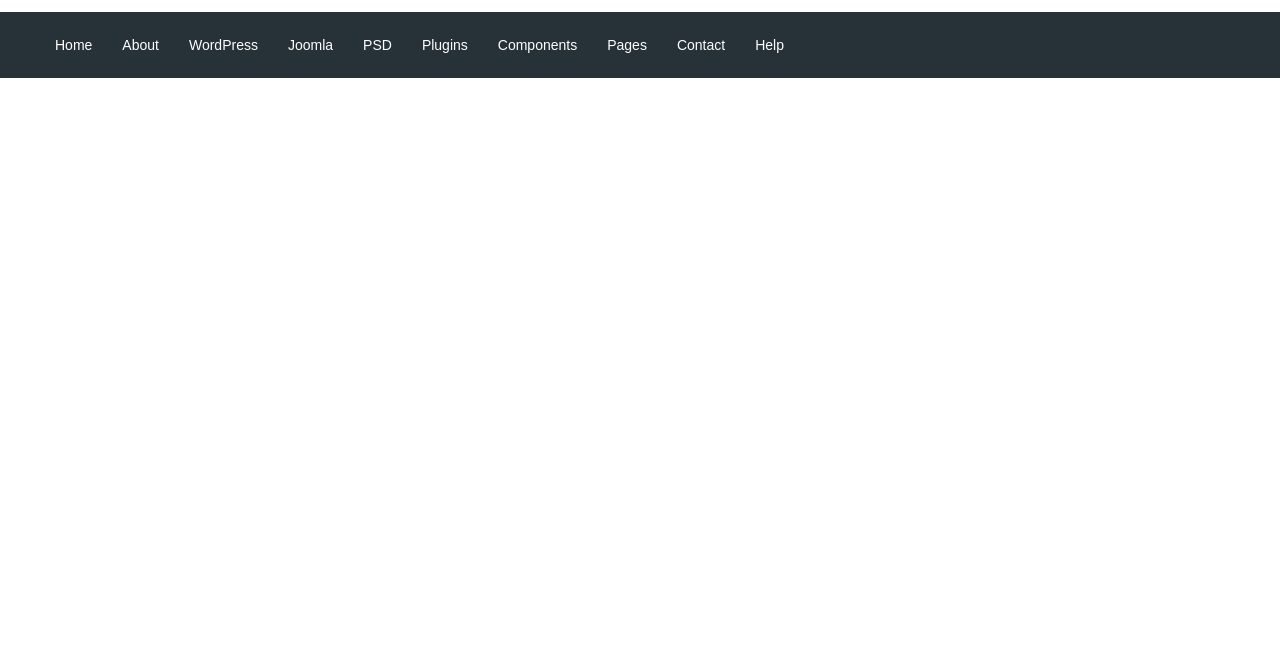
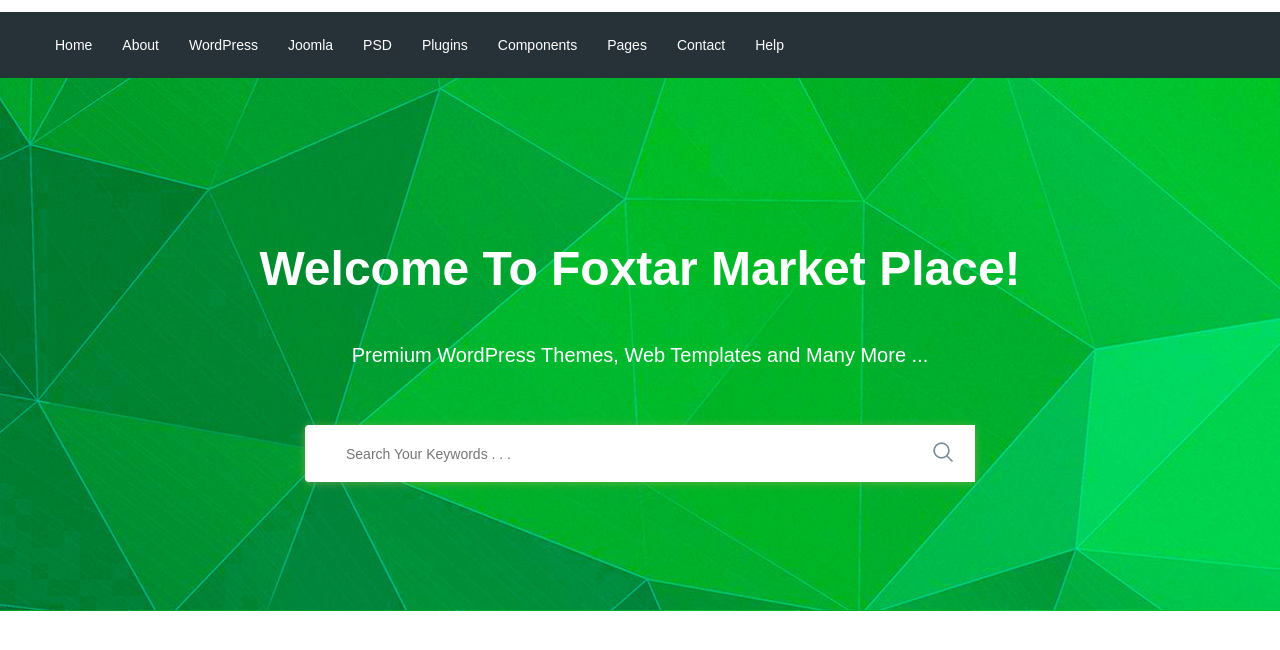
Before and after one commit to AntonKonstantinoff/moderno, a website: page app/index.html in a window 1280 px wide. Shown: the part 82-732 px from the top of the page. Drawn offline with nearby package versions, Linux system fonts and the light colour scheme; files that its build step writes are made by us from their sources.

Commit message:
add section search

```diff
--- a/app/index.html
+++ b/app/index.html
@@ -4,9 +4,10 @@
 <head>
 	<meta charset="UTF-8">
 	<meta name="viewport" content="width=device-width, initial-scale=1.0">
+	<form action="#" method="POST" enctype="multipart/form-data"></form>
 	<link rel="stylesheet" href="css/libs.min.css">
 	<link rel="stylesheet" href="css/style.min.css">
-	<title>Document</title>
+	<title>Moderno</title>
 </head>
 
 <body>
@@ -43,8 +44,17 @@
 		</div>
 	</header>
 
-	<section class="">
-
+	<section class="search" style="background: url(img/bg-search.jpg);">
+		<div class="container">
+			<div class="search__title">Welcome To Foxtar Market Place!</div>
+			<div class="search__subtitle">Premium WordPress Themes, Web Templates and Many More ...</div>
+			<div class="search__form">
+				<form>
+					<input type="text" placeholder="Search Your Keywords . . ." required>
+					<button type="submit"><img src="img/icons/search.png" alt=""></button>
+				</form>
+			</div>
+		</div>
 	</section>
 
 	<script src="https://code.jquery.com/jquery-3.5.1.min.js"
--- a/app/scss/_fonts.scss
+++ b/app/scss/_fonts.scss
@@ -1,20 +1,20 @@
 @font-face {
 	font-family: "Roboto-Regular", sans-serif;
-	src: url("./fonts/Roboto-Regular.woff") format("woff"), url("./fonts/Roboto-Regular.woff2") format("woff2");
-	font-weight: normal;
+	src: url("../fonts/Roboto-Regular.woff") format("woff"), url("../fonts/Roboto-Regular.woff2") format("woff2");
+	font-weight: 400;
 	font-style: normal;
 }
 
 @font-face {
 	font-family: "Roboto-Medium", sans-serif;
-	src: url("./fonts/Roboto-Medium.woff") format("woff"), url("./fonts/Roboto-Medium.woff2") format("woff2");
-	font-weight: normal;
+	src: url("../fonts/Roboto-Medium.woff") format("woff"), url("../fonts/Roboto-Medium.woff2") format("woff2");
+	font-weight: 500;
 	font-style: normal;
 }
 
 @font-face {
 	font-family: "Roboto-Bold", sans-serif;
-	src: url("./fonts/Roboto-Bold.woff") format("woff"), url("./fonts/Roboto-Bold.woff2") format("woff2");
-	font-weight: normal;
+	src: url("../fonts/Roboto-Bold.woff") format("woff"), url("../fonts/Roboto-Bold.woff2") format("woff2");
+	font-weight: 700;
 	font-style: normal;
 }
--- a/app/scss/_global.scss
+++ b/app/scss/_global.scss
@@ -9,6 +9,10 @@
 a {
 	display: block;
 	color: black;
+	cursor: pointer;
+}
+button {
+	cursor: pointer;
 }
 ul,
 li {
--- a/app/scss/style.scss
+++ b/app/scss/style.scss
@@ -69,3 +69,57 @@
 		}
 	}
 }
+
+.search {
+	background-repeat: no-repeat;
+	background-position: center;
+	background-size: cover;
+	min-height: 533px;
+	color: white;
+	text-align: center;
+
+	&__title {
+		font-weight: 700;
+		padding-top: 155px;
+		font-size: 48px;
+		line-height: 72px;
+	}
+
+	&__subtitle {
+		font-weight: 500;
+		padding-top: 35px;
+		font-size: 20px;
+		line-height: 30px;
+	}
+
+	&__form {
+		padding-top: 55px;
+		form {
+			position: relative;
+			display: inline-block;
+		}
+		input {
+			height: 57px;
+			box-shadow: 0px 1px 10px 0px rgba(124, 178, 64, 0.75);
+			border: 1px solid transparent;
+			border-radius: 4px;
+			min-width: 670px;
+			outline-style: none;
+			padding-left: 15px;
+		}
+		::placeholder {
+			font-size: 14px;
+			padding-left: 25px;
+		}
+		button {
+			position: absolute;
+			height: 57px;
+			width: 65px;
+			right: 0;
+			top: 0;
+			background: #fff;
+			border: none;
+			outline-style: none;
+		}
+	}
+}
```
Also changed, not shown: app/fonts/Roboto-Bold.woff, app/img/bg-search.jpg (added).
